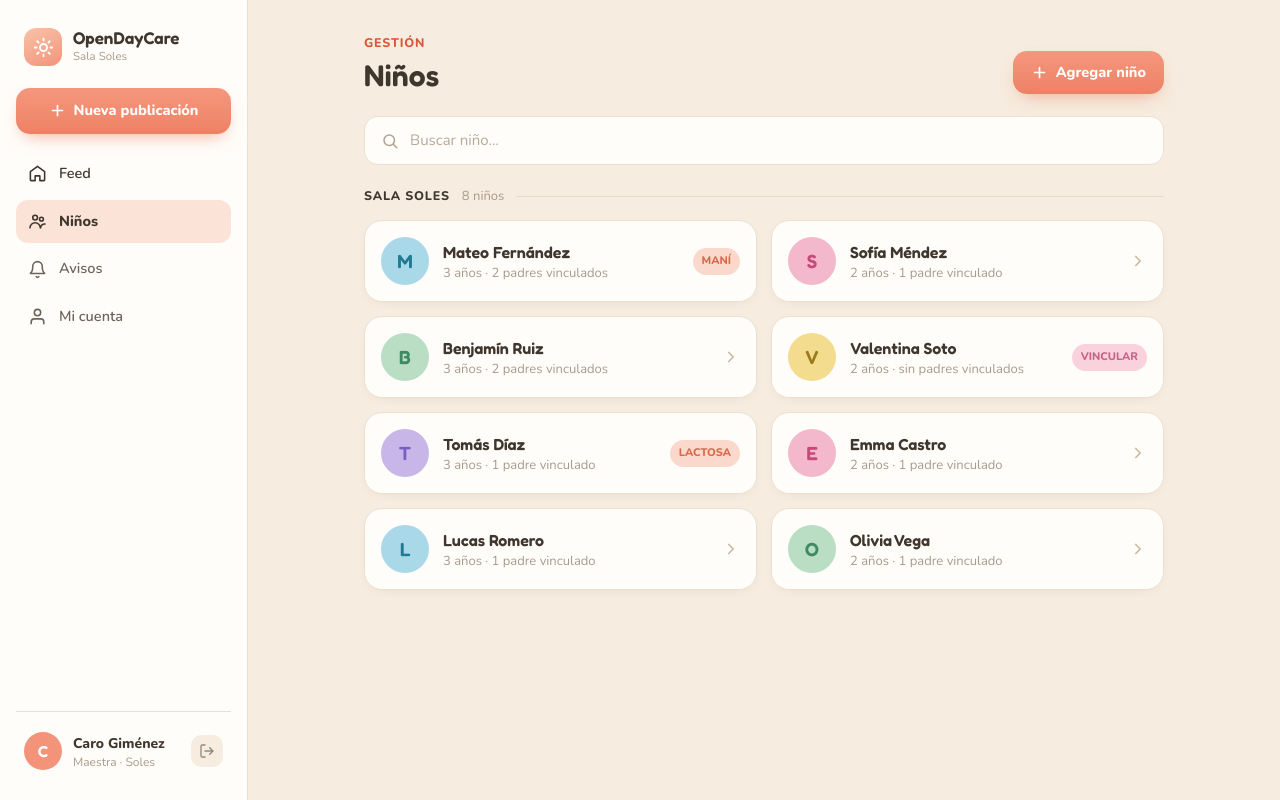
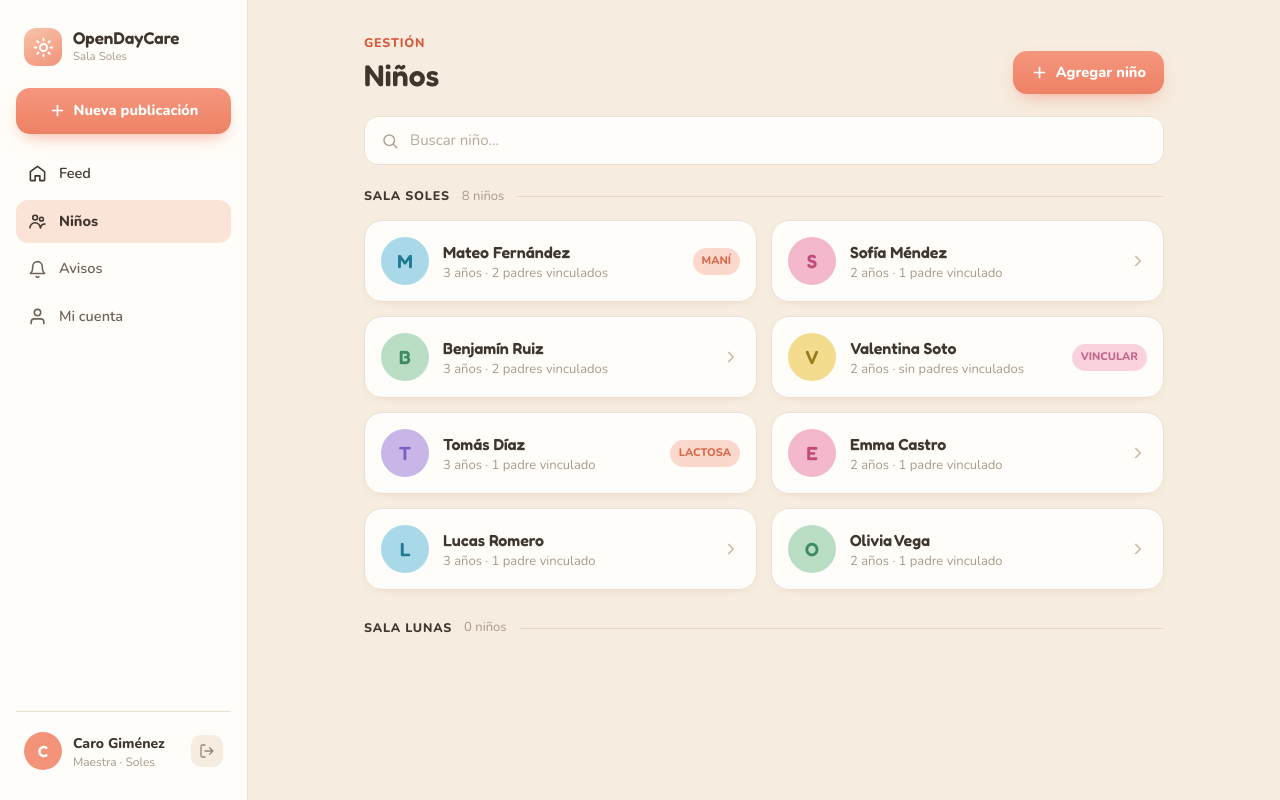
Before and after one commit to luca-palacios/open-daycare, a Next.js app: page /kids in a window 1280 px wide. Built offline with nearby package versions, Linux system fonts and the light colour scheme.

Commit message:
step-04-feat: enhance kid profile components and implement temporary kid profile view

```diff
--- a/app/_components/kid-profile/kid-profile-header.tsx
+++ b/app/_components/kid-profile/kid-profile-header.tsx
@@ -4,11 +4,31 @@ import { KID_AVATAR_TONES } from "../../_lib/avatar-tones";
 import { calculateAgeInYears } from "../../_lib/kid-age";
 import { ChevronLeftIcon } from "../ui/icons";
 
-export function KidProfileHeader({ kid }: { kid: Kid }) {
+type KidProfileHeaderProps = {
+  kid: Kid;
+  onBack?: () => void;
+  showEditButton?: boolean;
+};
+
+export function KidProfileHeader({
+  kid,
+  onBack,
+  showEditButton = true,
+}: KidProfileHeaderProps) {
   const age = calculateAgeInYears(kid.birthDate);
 
   return (
     <header>
+      {onBack ? (
+        <button
+          type="button"
+          onClick={onBack}
+          className="mb-5 flex items-center gap-[7px] text-[14px] font-bold text-muted"
+        >
+          <ChevronLeftIcon aria-hidden="true" className="h-[18px] w-[18px]" />
+          Volver a Niños
+        </button>
+      ) : (
         <Link
           href="/kids"
           className="mb-5 flex items-center gap-[7px] text-[14px] font-bold text-muted"
@@ -16,6 +36,7 @@ export function KidProfileHeader({ kid }: { kid: Kid }) {
           <ChevronLeftIcon aria-hidden="true" className="h-[18px] w-[18px]" />
           Volver a Niños
         </Link>
+      )}
 
       <div className="flex flex-wrap items-center gap-[18px]">
         <span
@@ -34,12 +55,14 @@ export function KidProfileHeader({ kid }: { kid: Kid }) {
           </p>
         </div>
 
+        {showEditButton && (
           <button
             type="button"
             className="flex-none rounded-xl border-[1.5px] border-line bg-surface px-4 py-[9px] text-[14px] font-bold text-[#6E6359]"
           >
             Editar
           </button>
+        )}
       </div>
     </header>
   );
--- a/app/_components/kids/kid-card.tsx
+++ b/app/_components/kids/kid-card.tsx
@@ -37,16 +37,19 @@ function Badge({ label, tone }: { label: string; tone: string }) {
   );
 }
 
-export function KidCard({ kid }: { kid: Kid }) {
+type KidCardProps = {
+  kid: Kid;
+  onSelect?: () => void;
+};
+
+export function KidCard({ kid, onSelect }: KidCardProps) {
   const age = calculateAgeInYears(kid.birthDate);
   const hasParents = kid.parents.length > 0;
+  const className =
+    "flex min-w-0 items-center gap-3.5 rounded-[18px] border border-line bg-surface p-4 text-left shadow-[0_4px_14px_-12px_rgba(120,90,60,0.5)] transition hover:-translate-y-0.5 hover:border-[#F2A78E]";
 
-  return (
-    <Link
-      href={`/kids/${kid.id}`}
-      data-testid="kid-card"
-      className="flex min-w-0 items-center gap-3.5 rounded-[18px] border border-line bg-surface p-4 shadow-[0_4px_14px_-12px_rgba(120,90,60,0.5)] transition hover:-translate-y-0.5 hover:border-[#F2A78E]"
-    >
+  const content = (
+    <>
       <span
         aria-hidden="true"
         className={`flex h-12 w-12 flex-none items-center justify-center rounded-full font-display text-[19px] font-semibold ${KID_AVATAR_TONES[kid.avatarTone]}`}
@@ -73,6 +76,26 @@ export function KidCard({ kid }: { kid: Kid }) {
       ) : (
         <Badge label="VINCULAR" tone={PENDING_BADGE} />
       )}
+    </>
+  );
+
+  if (onSelect) {
+    return (
+      <button
+        type="button"
+        data-testid="kid-card"
+        aria-label={`Ver perfil de ${kid.name}`}
+        onClick={onSelect}
+        className={className}
+      >
+        {content}
+      </button>
+    );
+  }
+
+  return (
+    <Link href={`/kids/${kid.id}`} data-testid="kid-card" className={className}>
+      {content}
     </Link>
   );
 }
--- a/app/_components/kids/kids-directory.tsx
+++ b/app/_components/kids/kids-directory.tsx
@@ -1,57 +1,96 @@
 "use client";
 
-import { useState } from "react";
+import { useMemo, useState } from "react";
 import type { Kid } from "../../_data/kids";
 import { normalizeText } from "../../_lib/normalize-text";
+import { useTemporaryKids } from "./temporary-kids-provider";
 import { KidCard } from "./kid-card";
 import { KidsEmptyState } from "./kids-empty-state";
 import { KidsSearch } from "./kids-search";
+import { TemporaryKidProfile } from "./temporary-kid-profile";
 
 type KidsDirectoryProps = {
   kids: Kid[];
-  roomName: string;
 };
 
-export function KidsDirectory({ kids, roomName }: KidsDirectoryProps) {
+const ROOMS: Kid["room"][] = ["Soles", "Lunas"];
+
+export function KidsDirectory({ kids }: KidsDirectoryProps) {
+  const { temporaryKids } = useTemporaryKids();
   const [query, setQuery] = useState("");
+  const [selectedTemporaryKidId, setSelectedTemporaryKidId] = useState<
+    string | null
+  >(null);
   const normalizedQuery = normalizeText(query.trim());
+  const allKids = useMemo(() => [...kids, ...temporaryKids], [kids, temporaryKids]);
+  const temporaryKidIds = useMemo(
+    () => new Set(temporaryKids.map((kid) => kid.id)),
+    [temporaryKids],
+  );
   const visibleKids = normalizedQuery
-    ? kids.filter((kid) => normalizeText(kid.name).includes(normalizedQuery))
-    : kids;
+    ? allKids.filter((kid) => normalizeText(kid.name).includes(normalizedQuery))
+    : allKids;
+  const selectedTemporaryKid = temporaryKids.find(
+    (kid) => kid.id === selectedTemporaryKidId,
+  );
+
+  if (selectedTemporaryKid) {
+    return (
+      <TemporaryKidProfile
+        kid={selectedTemporaryKid}
+        onBack={() => setSelectedTemporaryKidId(null)}
+      />
+    );
+  }
 
   return (
     <>
       <KidsSearch value={query} onChange={setQuery} />
 
-      <section aria-labelledby="kids-room">
+      <div className="flex flex-col gap-7">
+        {ROOMS.map((room) => {
+          const roomKids = visibleKids.filter((kid) => kid.room === room);
+
+          return (
+            <section key={room} aria-labelledby={`kids-room-${room}`}>
               <div className="mb-3.5 flex items-center gap-3">
                 <h2
-            id="kids-room"
+                  id={`kids-room-${room}`}
                   className="text-[12.5px] font-extrabold uppercase tracking-[0.8px] text-ink"
                 >
-            Sala {roomName}
+                  Sala {room}
                 </h2>
                 <span
-            data-testid="kids-count"
+                  data-testid={
+                    room === "Soles" ? "kids-count" : "kids-count-lunas"
+                  }
                   aria-live="polite"
                   className="text-[13px] text-faint"
                 >
-            {visibleKids.length}{" "}
-            {visibleKids.length === 1 ? "niño" : "niños"}
+                  {roomKids.length} {roomKids.length === 1 ? "niño" : "niños"}
                 </span>
                 <span aria-hidden="true" className="h-px flex-1 bg-[#E7DAC8]" />
               </div>
 
-        {visibleKids.length > 0 ? (
+              {roomKids.length > 0 && (
                 <div className="grid grid-cols-1 gap-3.5 md:grid-cols-2">
-            {visibleKids.map((kid) => (
-              <KidCard key={kid.id} kid={kid} />
+                  {roomKids.map((kid) => (
+                    <KidCard
+                      key={kid.id}
+                      kid={kid}
+                      onSelect={temporaryKidIds.has(kid.id)
+                        ? () => setSelectedTemporaryKidId(kid.id)
+                        : undefined}
+                    />
                   ))}
                 </div>
-        ) : (
-          <KidsEmptyState />
               )}
             </section>
+          );
+        })}
+      </div>
+
+      {normalizedQuery && visibleKids.length === 0 && <KidsEmptyState />}
     </>
   );
 }
--- /dev/null
+++ b/app/_components/kids/temporary-kid-profile.tsx
@@ -0,0 +1,43 @@
+import type { Kid } from "../../_data/kids";
+import { KidAllergyAlert } from "../kid-profile/kid-allergy-alert";
+import { KidDetails } from "../kid-profile/kid-details";
+import { KidProfileHeader } from "../kid-profile/kid-profile-header";
+
+type TemporaryKidProfileProps = {
+  kid: Kid;
+  onBack: () => void;
+};
+
+export function TemporaryKidProfile({
+  kid,
+  onBack,
+}: TemporaryKidProfileProps) {
+  return (
+    <div className="mx-auto w-full max-w-[820px]">
+      <KidProfileHeader kid={kid} onBack={onBack} showEditButton={false} />
+
+      <div className="mt-5 flex flex-col gap-[18px]">
+        {kid.allergies && <KidAllergyAlert allergies={kid.allergies} />}
+
+        {kid.medicalNotes && (
+          <section
+            aria-labelledby="temporary-kid-medical-notes"
+            className="rounded-2xl border border-line bg-surface px-[18px] py-4"
+          >
+            <h2
+              id="temporary-kid-medical-notes"
+              className="mb-2 text-[12.5px] font-extrabold uppercase tracking-[0.8px] text-[#8A7C6D]"
+            >
+              Notas médicas
+            </h2>
+            <p className="break-words whitespace-pre-wrap text-[14.5px] leading-[1.5] text-ink">
+              {kid.medicalNotes}
+            </p>
+          </section>
+        )}
+
+        <KidDetails kid={kid} />
+      </div>
+    </div>
+  );
+}
--- a/app/kids/page.tsx
+++ b/app/kids/page.tsx
@@ -5,7 +5,6 @@ import { AppShell } from "../_components/layout/app-shell";
 import { KidsDirectory } from "../_components/kids/kids-directory";
 import { KidsHeader } from "../_components/kids/kids-header";
 import { kids } from "../_data/kids";
-import { room } from "../_data/mock";
 
 export const metadata: Metadata = {
   title: "Niños · OpenDayCare",
@@ -13,7 +12,7 @@ export const metadata: Metadata = {
 
 async function KidsContent() {
   await connection();
-  return <KidsDirectory kids={kids} roomName={room.shortName} />;
+  return <KidsDirectory kids={kids} />;
 }
 
 function KidsSkeleton() {
```
Lines whose indentation alone changed are shown as unchanged.
